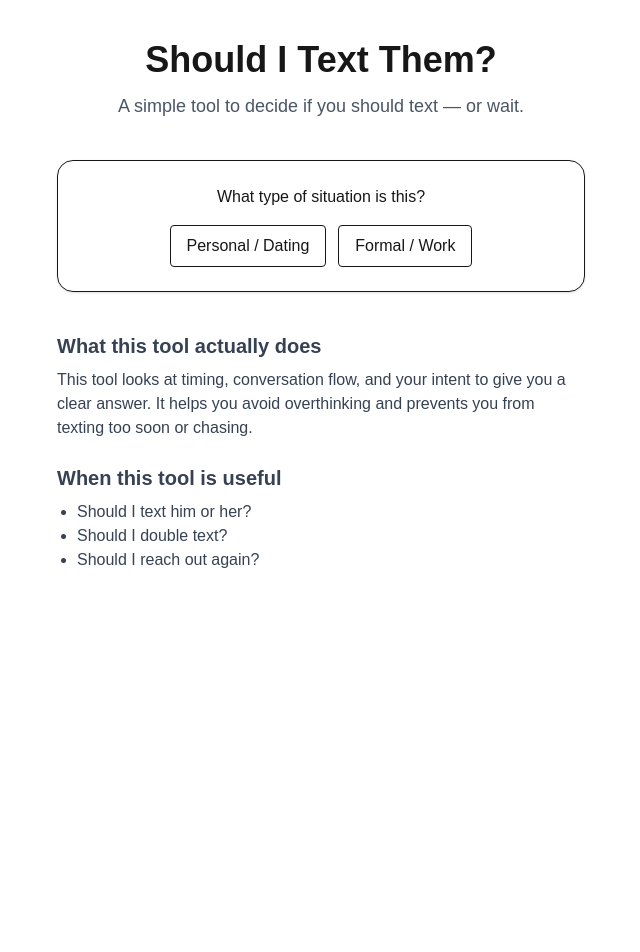
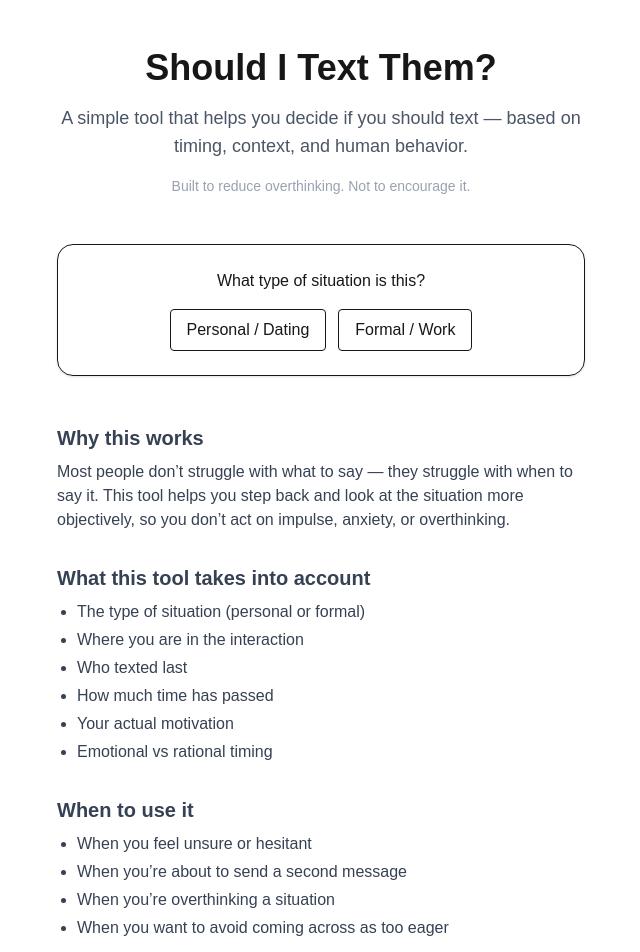
Before and after one commit to bosmeel/shouldido, a Next.js app: page / in a window 1280 px wide. Shown: the top 952 px of the page, without its empty margins (319-959 px from the left). Before the commit the page ends 800 px from the top, so only its background shows below. Built offline with nearby package versions, Linux system fonts and the light colour scheme.

Commit message:
improve homepage clarity and trust

```diff
--- a/app/page.tsx
+++ b/app/page.tsx
@@ -2,15 +2,19 @@ import DecisionTool from "./components/DecisionTool";
 
 export default function Page() {
   return (
-    <main className="max-w-xl mx-auto px-6 py-10 space-y-10">
+    <main className="max-w-xl mx-auto px-6 py-12 space-y-12">
 
-      <header className="text-center space-y-3">
+      <header className="text-center space-y-4">
         <h1 className="text-4xl font-semibold">
           Should I Text Them?
         </h1>
 
         <p className="text-gray-600 text-lg">
-          A simple tool to decide if you should text — or wait.
+          A simple tool that helps you decide if you should text — based on timing, context, and human behavior.
+        </p>
+
+        <p className="text-sm text-gray-400">
+          Built to reduce overthinking. Not to encourage it.
         </p>
       </header>
 
@@ -18,27 +22,43 @@ export default function Page() {
         <DecisionTool />
       </section>
 
-      <section className="space-y-6 text-gray-700">
+      <section className="space-y-8 text-gray-700">
 
         <div>
           <h2 className="text-xl font-semibold mb-2">
-            What this tool actually does
+            Why this works
           </h2>
 
           <p>
-            This tool looks at timing, conversation flow, and your intent to give you a clear answer. It helps you avoid overthinking and prevents you from texting too soon or chasing.
+            Most people don’t struggle with what to say — they struggle with when to say it. This tool helps you step back and look at the situation more objectively, so you don’t act on impulse, anxiety, or overthinking.
           </p>
         </div>
 
         <div>
           <h2 className="text-xl font-semibold mb-2">
-            When this tool is useful
+            What this tool takes into account
           </h2>
 
-          <ul className="list-disc ml-5">
-            <li>Should I text him or her?</li>
-            <li>Should I double text?</li>
-            <li>Should I reach out again?</li>
+          <ul className="list-disc ml-5 space-y-1">
+            <li>The type of situation (personal or formal)</li>
+            <li>Where you are in the interaction</li>
+            <li>Who texted last</li>
+            <li>How much time has passed</li>
+            <li>Your actual motivation</li>
+            <li>Emotional vs rational timing</li>
+          </ul>
+        </div>
+
+        <div>
+          <h2 className="text-xl font-semibold mb-2">
+            When to use it
+          </h2>
+
+          <ul className="list-disc ml-5 space-y-1">
+            <li>When you feel unsure or hesitant</li>
+            <li>When you’re about to send a second message</li>
+            <li>When you’re overthinking a situation</li>
+            <li>When you want to avoid coming across as too eager</li>
           </ul>
         </div>
 
```
